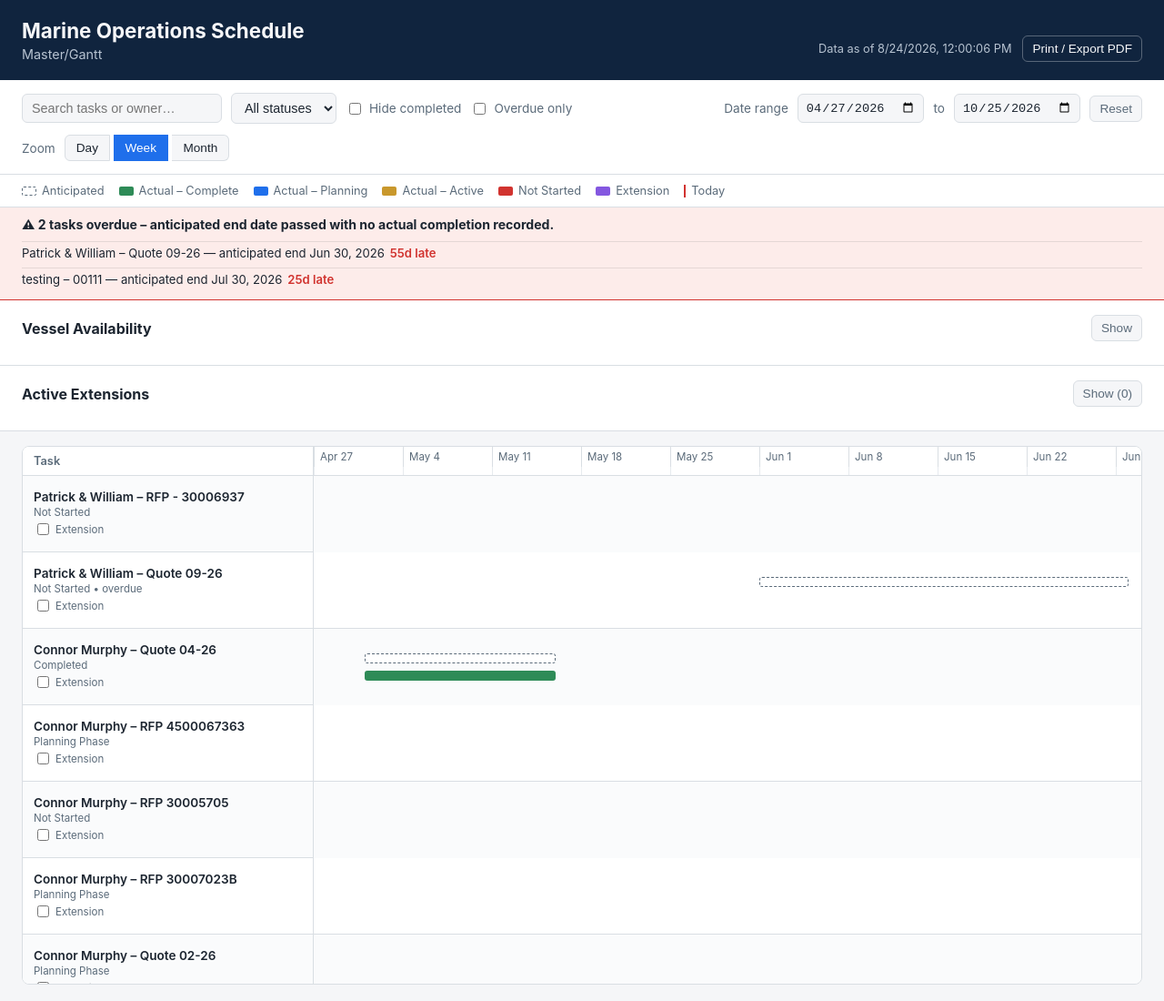
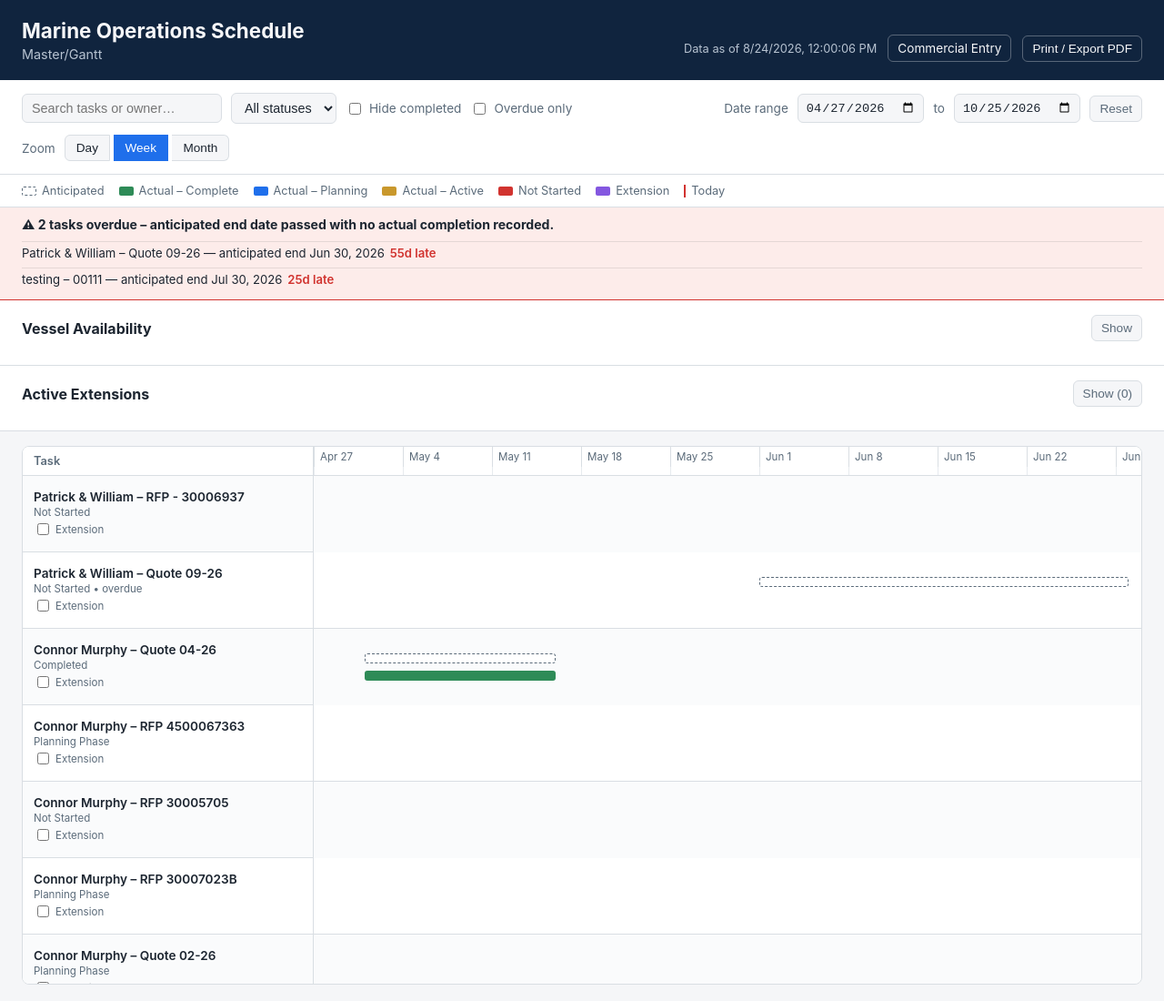
Before and after one commit to Sea-Centric-Inc/Marine-Ops.-Schedule, a website: page index.html in a window 1280 px wide. Shown: the top 1100 px of the page at 91% size. Drawn offline with Linux system fonts and the light colour scheme.

Commit message:
Add Commercial Entry Smartsheet form link to header

```diff
--- a/index.html
+++ b/index.html
@@ -14,6 +14,7 @@
   </div>
   <div class="app-header-meta">
     <span id="generated-at"></span>
+    <a href="https://app.smartsheet.com/b/form/019eff1bc6f378429d8f584530c4d30e" target="_blank" rel="noopener noreferrer" class="text-button no-print">Commercial Entry</a>
     <button id="print-btn" type="button" class="text-button no-print">Print / Export PDF</button>
   </div>
 </header>
--- a/style.css
+++ b/style.css
@@ -167,6 +167,7 @@ body {
 }
 
 .text-button {
+  display: inline-block;
   padding: 6px 10px;
   border: 1px solid var(--border);
   border-radius: 6px;
@@ -174,6 +175,7 @@ body {
   color: var(--text-muted);
   font-size: 0.85rem;
   cursor: pointer;
+  text-decoration: none;
 }
 
 .text-button:hover {
```
Also changed, not shown: README.md.
